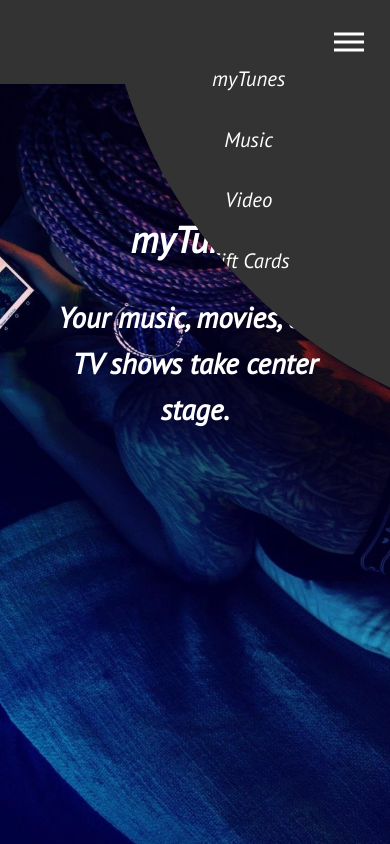
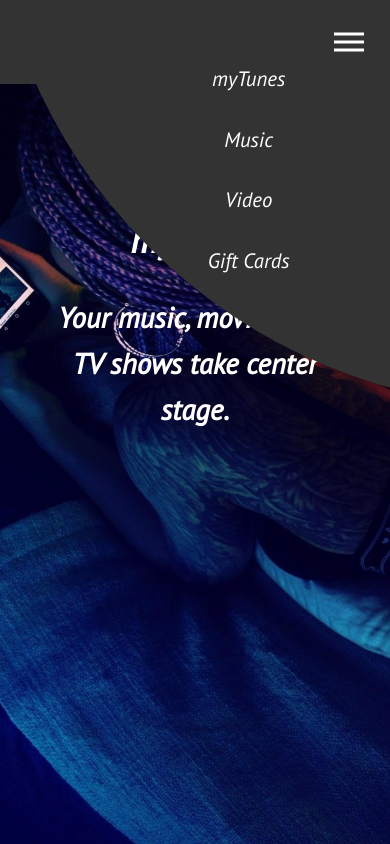
Before and after one commit to JayMalli/myTunes_landing_page, a plain HTML site: page index.html in a window 390 px wide. Both pictures are taken after a click on the element 348 px from the left and 42 px from the top of the page. Shown: the top 844 px of the page. Drawn offline with nearby package versions, Linux system fonts and the light colour scheme.

Commit message:
Update styles.css

```diff
--- a/styles.css
+++ b/styles.css
@@ -231,8 +231,8 @@ nav {
   }
 
   .nav-links.open {
-    clip-path: circle(500px at 90% -10%);
-    -webkit-clip-path: circle(500px at 90% -10%);
+    clip-path: circle(400px at 90% -10%);
+    -webkit-clip-path: circle(400px at 90% -10%);
   }
 
   .nav-links li {
@@ -287,7 +287,7 @@ nav {
   }
 
   .nav-links li {
-    padding-left: 10%;
+    padding-left: 30%;
   }
 }
 
@@ -315,8 +315,8 @@ nav {
   }
 
   .nav-links.open {
-    clip-path: circle(500px at 140% -17%);
-    -webkit-clip-path: circle(500px at 140% -17%);
+    clip-path: circle(550px at 125% -30%);
+    -webkit-clip-path: circle(550px at 125% -30%);
   }
   .nav-links li {
     padding-left: 7%;
```
